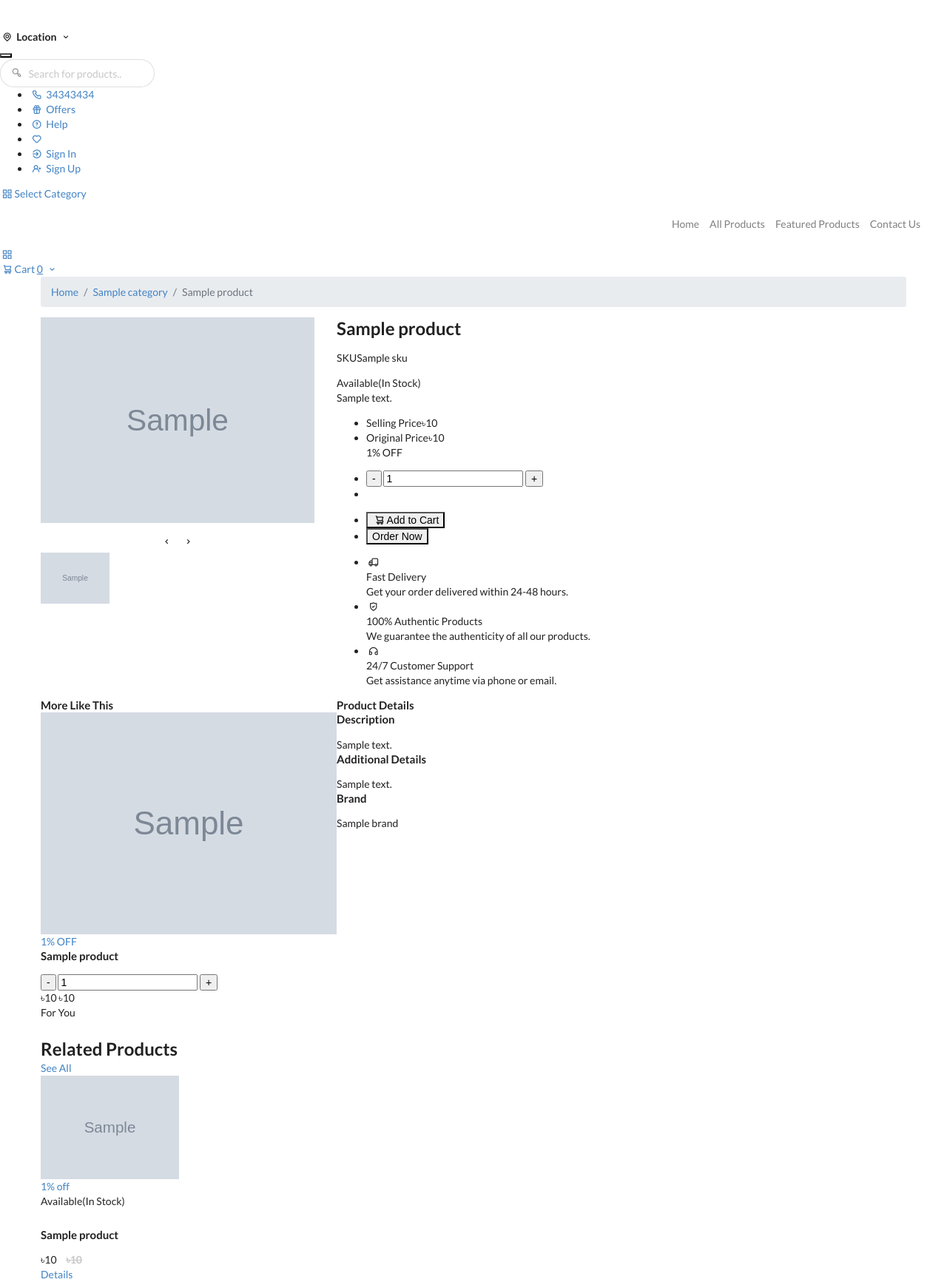
After one commit to rishwanthvallala/e-commerce, a Django app: template templates/products/detail.html in a window 1280 px wide. The commit adds this page. Shown: the whole page at 74% size. Run offline with Django 3.2, Linux system fonts and the light colour scheme; the template is opened without the code that fills it: most values are stand-ins (such as "Sample title", 1, 10 or a date in 2020); grey boxes marked "Sample" are stand-in pictures; parts of the project's set-up code (start-up, migrations or seed data) failed here and were passed over; some libraries are stand-ins or nearby versions.

Commit message:
feat(product): product details page

```diff
--- a/templates/base.html
+++ b/templates/base.html
@@ -23,6 +23,8 @@
     <link href="{% static 'frontend/css/owl.theme.default.min.css' %}" rel="stylesheet">
     <link href="{% static 'frontend/css/bootstrap.min.css' %}" rel="stylesheet">
     <link href="{% static 'frontend/css/semantic.min.css' %}" rel="stylesheet">
+
+    {% block style %}{% endblock %}
 
 </head>
 
@@ -56,5 +58,8 @@
 
 <script src="{% static 'frontend/js/custom.js' %}"></script>
 <script src="{% static 'frontend/js/frontend.js' %}"></script>
+
+{% block script %}{% endblock %}
+
 </body>
 </html>
--- a/templates/includes/product.html
+++ b/templates/includes/product.html
@@ -1,5 +1,5 @@
 <div class="product-item">
-    <a href="" class="product-img">
+    <a href="{% url 'products:detail' product.slug %}" class="product-img">
         {% if product.primary_image %}
             <img src="{{ product.primary_image.image.url }}" alt="{{ product.name }}">
         {% else %}
--- a/templates/index.html
+++ b/templates/index.html
@@ -1,7 +1,6 @@
 {% extends 'base.html' %}
 
 {% block content %}
-    <!-- Category Model Start-->
     <div id="category_model" class="header-cate-model main-gambo-model modal fade" tabindex="-1" role="dialog" aria-modal="false">
         <div class="modal-dialog category-area" role="document">
             <div class="category-area-inner">
@@ -31,7 +30,6 @@
             </div>
         </div>
     </div>
-    <!-- Category Model End-->
     <div class="wrapper">
         <!-- Categories Start -->
         <div class="section145">
--- /dev/null
+++ b/templates/products/detail.html
@@ -0,0 +1,344 @@
+{% extends "base.html" %}
+
+{% load static %}
+
+{% block style %}
+    <style>
+        .product-price span {
+            color: #c7c7c7;
+            text-decoration: line-through;
+            margin-left: 10px;
+            font-weight: 600;
+        }
+    </style>
+{% endblock %}
+
+{% block content %}
+<div class="wrapper">
+    <div class="gambo-Breadcrumb">
+        <div class="container">
+            <div class="row">
+                <div class="col-md-12">
+                    <nav aria-label="breadcrumb">
+                        <ol class="breadcrumb">
+                            <li class="breadcrumb-item"><a href="{% url 'core:home' %}">Home</a></li>
+                            <li class="breadcrumb-item"><a href="{% url 'products:category' product.category.slug %}">{{ product.category.name }}</a></li>
+                            <li class="breadcrumb-item active" aria-current="page">{{ product.name }}</li>
+                        </ol>
+                    </nav>
+                </div>
+            </div>
+        </div>
+    </div>
+    <div class="all-product-grid">
+        <div class="container">
+            <div class="row">
+                <div class="col-lg-12">
+                    <div class="product-dt-view">
+                        <div class="row">
+                            <div class="col-lg-4 col-md-4">
+                                <div id="sync1" class="owl-carousel owl-theme">
+                                    {% if product.primary_image %}
+                                    <div class="item">
+                                        <img src="{{ product.primary_image.image.url }}" alt="{{ product.name }}">
+                                    </div>
+                                    {% endif %}
+                                    {% for image in product.images.all %}
+                                        {% if not image.is_primary %}
+                                        <div class="item">
+                                            <img src="{{ image.image.url }}" alt="{{ product.name }}">
+                                        </div>
+                                        {% endif %}
+                                    {% endfor %}
+                                </div>
+                                <div id="sync2" class="owl-carousel owl-theme">
+                                    {% for image in product.images.all %}
+                                        <div class="item">
+                                            <img src="{{ image.image.url }}" alt="{{ product.name }}">
+                                        </div>
+                                    {% endfor %}
+                                </div>
+                            </div>
+                            <div class="col-lg-8 col-md-8">
+                                <div class="product-dt-right">
+                                    <h2>{{ product.name }}</h2>
+                                    <div class="no-stock">
+                                        <p class="pd-no">SKU<span>{{ product.sku }}</span></p>
+                                        <p class="stock-qty">
+                                            {% if product.stock > 0 %}
+                                                Available<span>(In Stock)</span>
+                                            {% else %}
+                                                <span>(Out of Stock)</span>
+                                            {% endif %}
+                                        </p>
+                                    </div>
+
+                                    {% if product.has_variants %}
+                                    <div class="product-variants">
+                                        {% for variant in product.variants.all %}
+                                        <div class="variant-item">
+                                            <input type="radio" id="v{{ variant.id }}" name="variant">
+                                            <label for="v{{ variant.id }}">
+                                                {% if variant.size %}Size: {{ variant.size }}{% endif %}
+                                                {% if variant.color %}Color: {{ variant.color }}{% endif %}
+                                                - ${{ variant.selling_price }}
+                                            </label>
+                                        </div>
+                                        {% endfor %}
+                                    </div>
+                                    {% endif %}
+
+                                    <p class="pp-descp">{{ product.description }}</p>
+                                    <div class="product-group-dt">
+                                        <ul>
+                                            <li>
+                                                <div class="main-price color-discount">
+                                                    Selling Price<span>৳{{ product.selling_price }}</span>
+                                                </div>
+                                            </li>
+                                            {% if product.discount_percentage > 0 %}
+                                            <li>
+                                                <div class="main-price mrp-price">
+                                                    Original Price<span>৳{{ product.original_price }}</span>
+                                                </div>
+                                                <div class="discount-tag">
+                                                    {{ product.discount_percentage }}% OFF
+                                                </div>
+                                            </li>
+                                            {% endif %}
+                                        </ul>
+                                        <ul class="gty-wish-share">
+                                            <li>
+                                                <div class="qty-product">
+                                                    <div class="quantity buttons_added">
+                                                        <input type="button" value="-" class="minus minus-btn">
+                                                        <input type="number" step="1" name="quantity" value="1" class="input-text qty text">
+                                                        <input type="button" value="+" class="plus plus-btn">
+                                                    </div>
+                                                </div>
+                                            </li>
+                                            <li><span class="like-icon save-icon" title="wishlist"></span></li>
+                                        </ul>
+                                        <ul class="ordr-crt-share">
+                                            <li><button class="add-cart-btn hover-btn" data-product="{{ product.id }}"><i class="uil uil-shopping-cart-alt"></i>Add to Cart</button></li>
+                                            <li><button class="order-btn hover-btn">Order Now</button></li>
+                                        </ul>
+                                    </div>
+                                    <div class="pdp-details">
+                                        <ul>
+                                            <li>
+                                                <div class="pdp-group-dt">
+                                                    <div class="pdp-icon"><i class="uil uil-truck"></i></div>
+                                                    <div class="pdp-text-dt">
+                                                        <span>Fast Delivery</span>
+                                                        <p>Get your order delivered within 24-48 hours.</p>
+                                                    </div>
+                                                </div>
+                                            </li>
+                                            <li>
+                                                <div class="pdp-group-dt">
+                                                    <div class="pdp-icon"><i class="uil uil-shield-check"></i></div>
+                                                    <div class="pdp-text-dt">
+                                                        <span>100% Authentic Products</span>
+                                                        <p>We guarantee the authenticity of all our products.</p>
+                                                    </div>
+                                                </div>
+                                            </li>
+                                            <li>
+                                                <div class="pdp-group-dt">
+                                                    <div class="pdp-icon"><i class="uil uil-headphones"></i></div>
+                                                    <div class="pdp-text-dt">
+                                                        <span>24/7 Customer Support</span>
+                                                        <p>Get assistance anytime via phone or email.</p>
+                                                    </div>
+                                                </div>
+                                            </li>
+                                        </ul>
+                                    </div>
+                                </div>
+                            </div>
+                        </div>
+                    </div>
+                </div>
+            </div>
+            <div class="row">
+                <div class="col-lg-4 col-md-12">
+                    <div class="pdpt-bg">
+                        <div class="pdpt-title">
+                            <h4>More Like This</h4>
+                        </div>
+                        <div class="pdpt-body scrollstyle_4">
+                            {% for product in similar_products %}
+                            <div class="cart-item border_radius">
+                                <a href="{% url 'products:detail' product.slug %}" class="cart-product-img">
+                                    {% if product.primary_image %}
+                                        <img src="{{ product.primary_image.image.url }}" alt="{{ product.name }}">
+                                    {% endif %}
+                                    {% if product.discount_percentage > 0 %}
+                                        <div class="offer-badge">{{ product.discount_percentage }}% OFF</div>
+                                    {% endif %}
+                                </a>
+                                <div class="cart-text">
+                                    <h4>{{ product.name }}</h4>
+                                    {% if product.has_variants %}
+                                    <div class="cart-radio">
+                                        <ul class="kggrm-now">
+                                            {% for variant in product.variants.all %}
+                                            <li>
+                                                <input type="radio" id="var{{ variant.id }}" name="cart{{ product.id }}">
+                                                <label for="var{{ variant.id }}">
+                                                    {% if variant.size %}{{ variant.size }}{% endif %}
+                                                    {% if variant.color %}{{ variant.color }}{% endif %}
+                                                </label>
+                                            </li>
+                                            {% endfor %}
+                                        </ul>
+                                    </div>
+                                    {% endif %}
+                                    <div class="qty-group">
+                                        <div class="quantity buttons_added">
+                                            <input type="button" value="-" class="minus minus-btn">
+                                            <input type="number" step="1" name="quantity" value="1" class="input-text qty text">
+                                            <input type="button" value="+" class="plus plus-btn">
+                                        </div>
+                                        <div class="cart-item-price">
+                                            ৳{{ product.selling_price }}
+                                            {% if product.discount_percentage > 0 %}
+                                                <span>৳{{ product.original_price }}</span>
+                                            {% endif %}
+                                        </div>
+                                    </div>
+                                </div>
+                            </div>
+                            {% endfor %}
+                        </div>
+                    </div>
+                </div>
+                <div class="col-lg-8 col-md-12">
+                    <div class="pdpt-bg">
+                        <div class="pdpt-title">
+                            <h4>Product Details</h4>
+                        </div>
+                        <div class="pdpt-body scrollstyle_4">
+                            <div class="pdct-dts-1">
+                                <div class="pdct-dt-step">
+                                    <h4>Description</h4>
+                                    <p>{{ product.description }}</p>
+                                </div>
+                                {% if product.additional_details %}
+                                    <div class="pdct-dt-step">
+                                        <h4>Additional Details</h4>
+                                        <p>{{ product.additional_details }}</p>
+                                    </div>
+                                {% endif %}
+                                {% if product.brand %}
+                                <div class="pdct-dt-step">
+                                    <h4>Brand</h4>
+                                    <div class="product_attr">{{ product.brand }}</div>
+                                </div>
+                                {% endif %}
+
+                                {% if product.is_free_shipping %}
+                                <div class="pdct-dt-step">
+                                    <h4>Shipping</h4>
+                                    <div class="product_attr">Free Shipping Available</div>
+                                </div>
+                                {% endif %}
+                            </div>
+                        </div>
+                    </div>
+                </div>
+            </div>
+        </div>
+    </div>
+    <!-- Featured Products Start -->
+<div class="section145">
+    <div class="container">
+        <div class="row">
+            <div class="col-md-12">
+                <div class="main-title-tt">
+                    <div class="main-title-left">
+                        <span>For You</span>
+                        <h2>Related Products</h2>
+                    </div>
+                    <a href="{% url 'products:category' product.category.slug %}" class="see-more-btn">See All</a>
+                </div>
+            </div>
+            <div class="col-md-12">
+                <div class="owl-carousel featured-slider owl-theme">
+                    {% for product in related_products %}
+                    <div class="item">
+                        <div class="product-item">
+                            <a href="{% url 'products:detail' product.slug %}" class="product-img">
+                                {% if product.primary_image %}
+                                    <img src="{{ product.primary_image.image.url }}" alt="{{ product.name }}">
+                                {% else %}
+                                    <img src="https://placehold.co/400x400?text=No+Image" alt="{{ product.name }}">
+                                {% endif %}
+                                <div class="product-absolute-options">
+                                    {% if product.discount_percentage > 0 %}
+                                        <span class="offer-badge-1">{{ product.discount_percentage }}% off</span>
+                                    {% endif %}
+                                    <span class="like-icon" title="wishlist"></span>
+                                </div>
+                            </a>
+                            <div class="product-text-dt">
+                                <p>
+                                    {% if product.stock > 0 %}
+                                        Available<span>(In Stock)</span>
+                                    {% else %}
+                                        <span>(Out of Stock)</span>
+                                    {% endif %}
+                                </p>
+                                <h4>{{ product.name }}</h4>
+                                <div class="product-price">
+                                    ৳{{ product.selling_price }}
+                                    {% if product.discount_percentage > 0 %}
+                                        <span>৳{{ product.original_price }}</span>
+                                    {% endif %}
+                                </div>
+                                <a href="{% url 'products:detail' product.slug %}" class="order-btn hover-btn">Details</a>
+                            </div>
+                        </div>
+                    </div>
+                    {% endfor %}
+                </div>
+            </div>
+        </div>
+    </div>
+</div>
+<!-- Featured Products End -->
+</div>
+{% endblock %}
+
+{% block script %}
+    <script>
+        $(document).ready(function() {
+            $('.featured-slider').owlCarousel({
+                items: 6,
+                loop: false,
+                margin: 10,
+                nav: true,
+                dots: false,
+                navText: ["<i class='uil uil-angle-left'></i>", "<i class='uil uil-angle-right'></i>"],
+                responsive: {
+                    0: {
+                        items: 1
+                    },
+                    576: {
+                        items: 2
+                    },
+                    768: {
+                        items: 3
+                    },
+                    992: {
+                        items: 4
+                    },
+                    1200: {
+                        items: 6
+                    }
+                }
+            });
+        });
+    </script>
+{% endblock %}
```
Also changed, not shown: products/views.py (+24 -0 lines).
